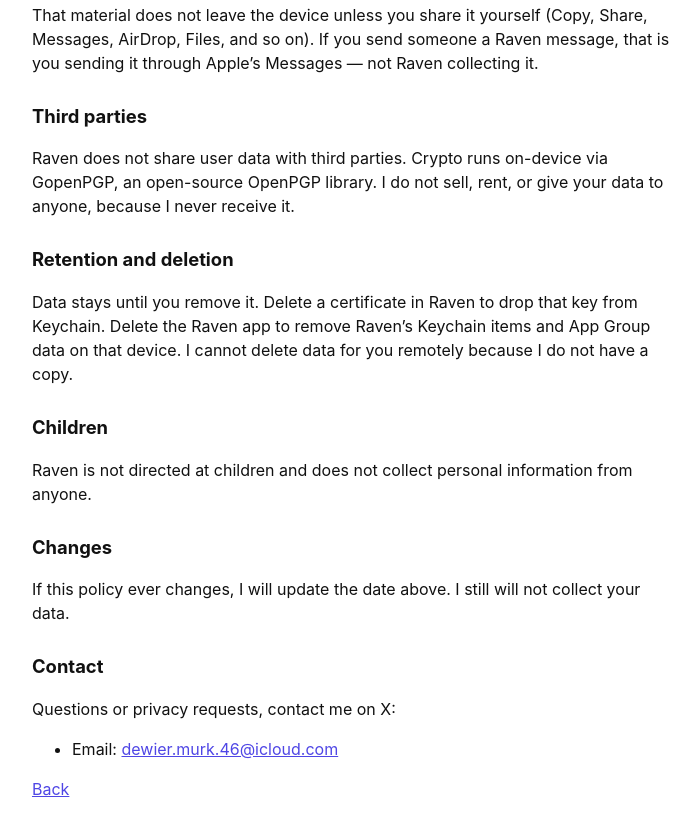
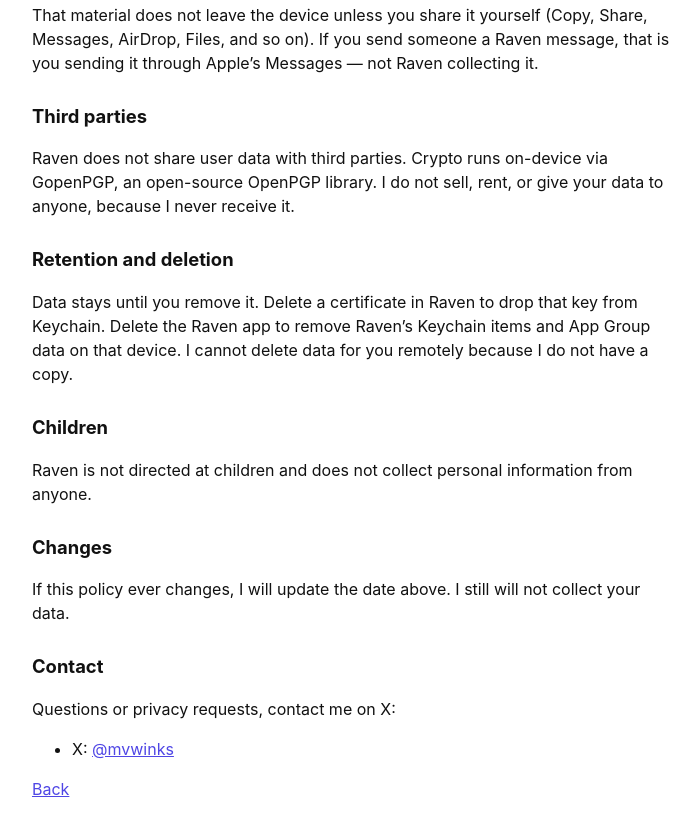
Before and after one commit to AffluentLynx/Raven-Legal, a plain HTML site: page privacy.html in a window 1280 px wide. Shown: the part 588-1421 px from the top of the page, without its empty margins (288-988 px from the left). Drawn offline with Linux system fonts and the light colour scheme.

Commit message:
Replace email with X @mvwinks as contact on privacy and support pages

```diff
--- a/privacy.html
+++ b/privacy.html
@@ -44,7 +44,7 @@
   <h2>Contact</h2>
   <p>Questions or privacy requests, contact me on X:</p>
   <ul>
-    <li>Email: <a href="mailto:dewier.murk.46@icloud.com">dewier.murk.46@icloud.com</a></li>
+    <li>X: <a href="https://x.com/mvwinks">@mvwinks</a></li>
   </ul>
   <p><a href="index.html">Back</a></p>
 </body>
```
Also changed, not shown: support.html (+1 -1 lines).
